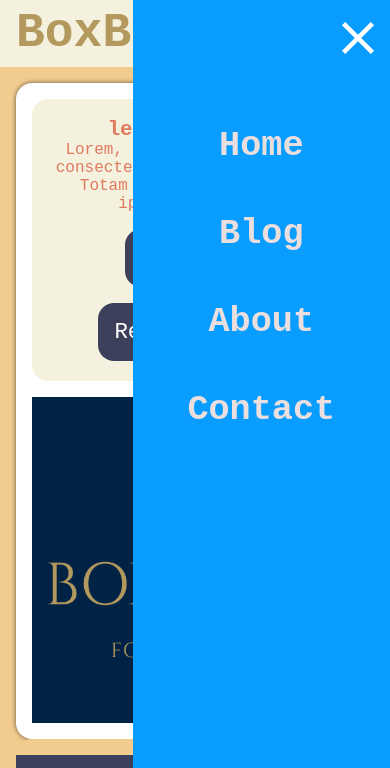
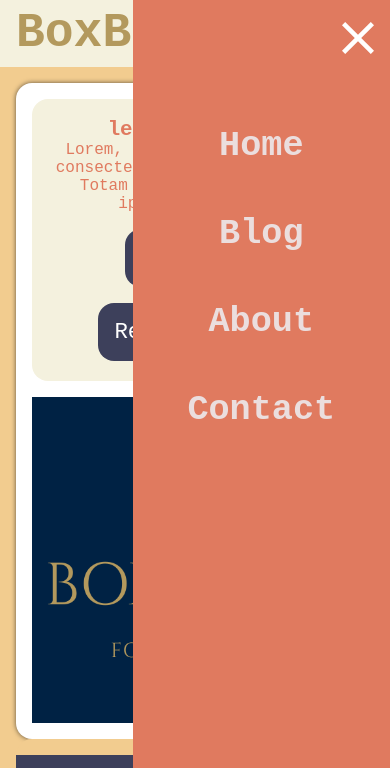
Before and after one commit to AbderrahmanAboumouslim/boxob-blog, an Eleventy site: page src/index.njk in a window 390 px wide. Both pictures are taken after a click on the picture 358 px from the left and 33 px from the top of the page. Shown: the top 768 px of the page. Built offline with nearby package versions, Linux system fonts and the light colour scheme; Eleventy itself is replaced by a stand-in of ours; files that its build step writes are made by us from their sources.

Commit message:
nav bcg mobile color

```diff
--- a/public/style.css
+++ b/public/style.css
@@ -76,7 +76,7 @@ nav {
   position: absolute;
   top: 0;
   right: 0;
-  background-color: var(--secondaryColor);
+  background-color: var(--colorTwo);
   width: 66vw;
   height: 100vh;
   text-align: center;
--- a/src/style.css
+++ b/src/style.css
@@ -76,7 +76,7 @@ nav {
   position: absolute;
   top: 0;
   right: 0;
-  background-color: var(--secondaryColor);
+  background-color: var(--colorTwo);
   width: 66vw;
   height: 100vh;
   text-align: center;
```
